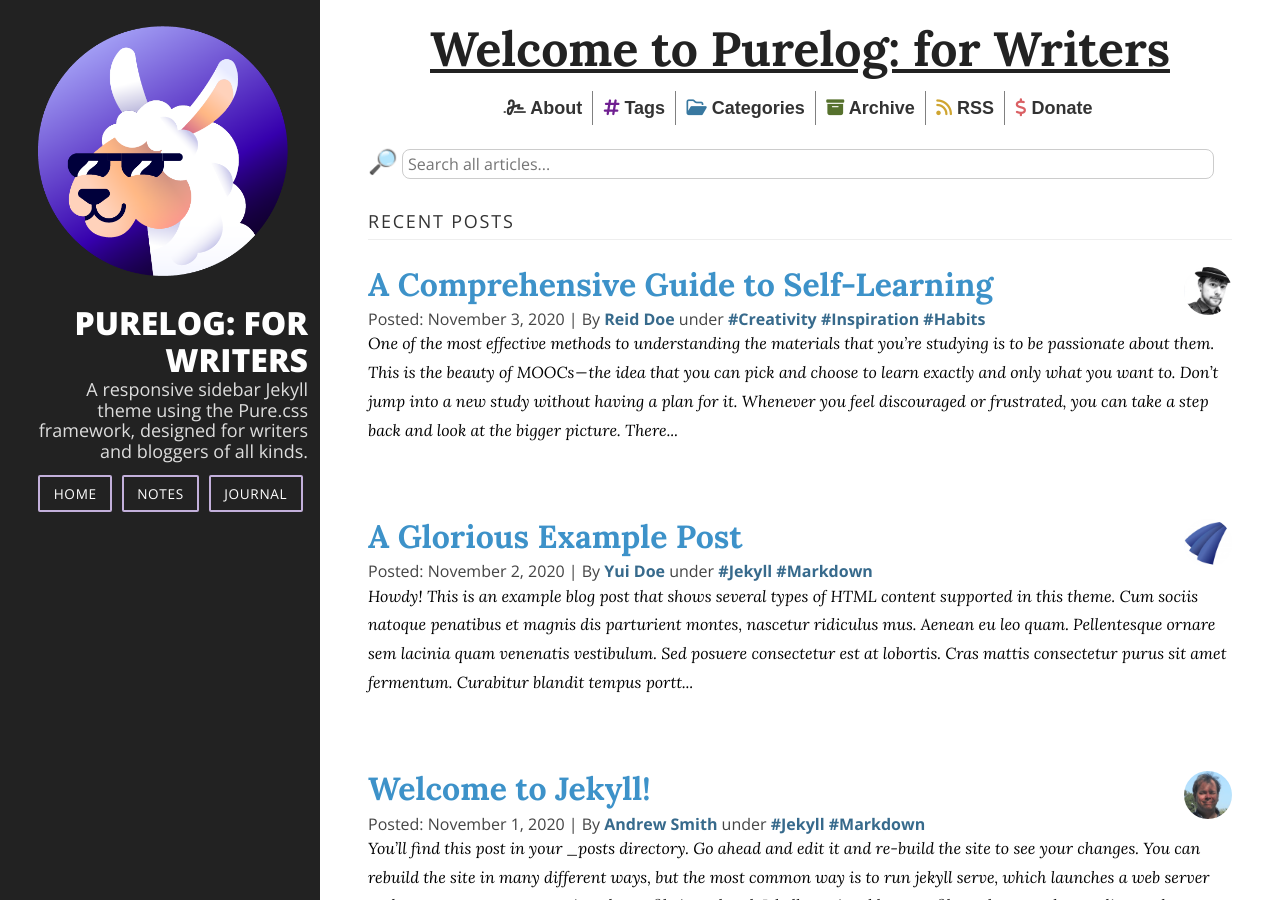
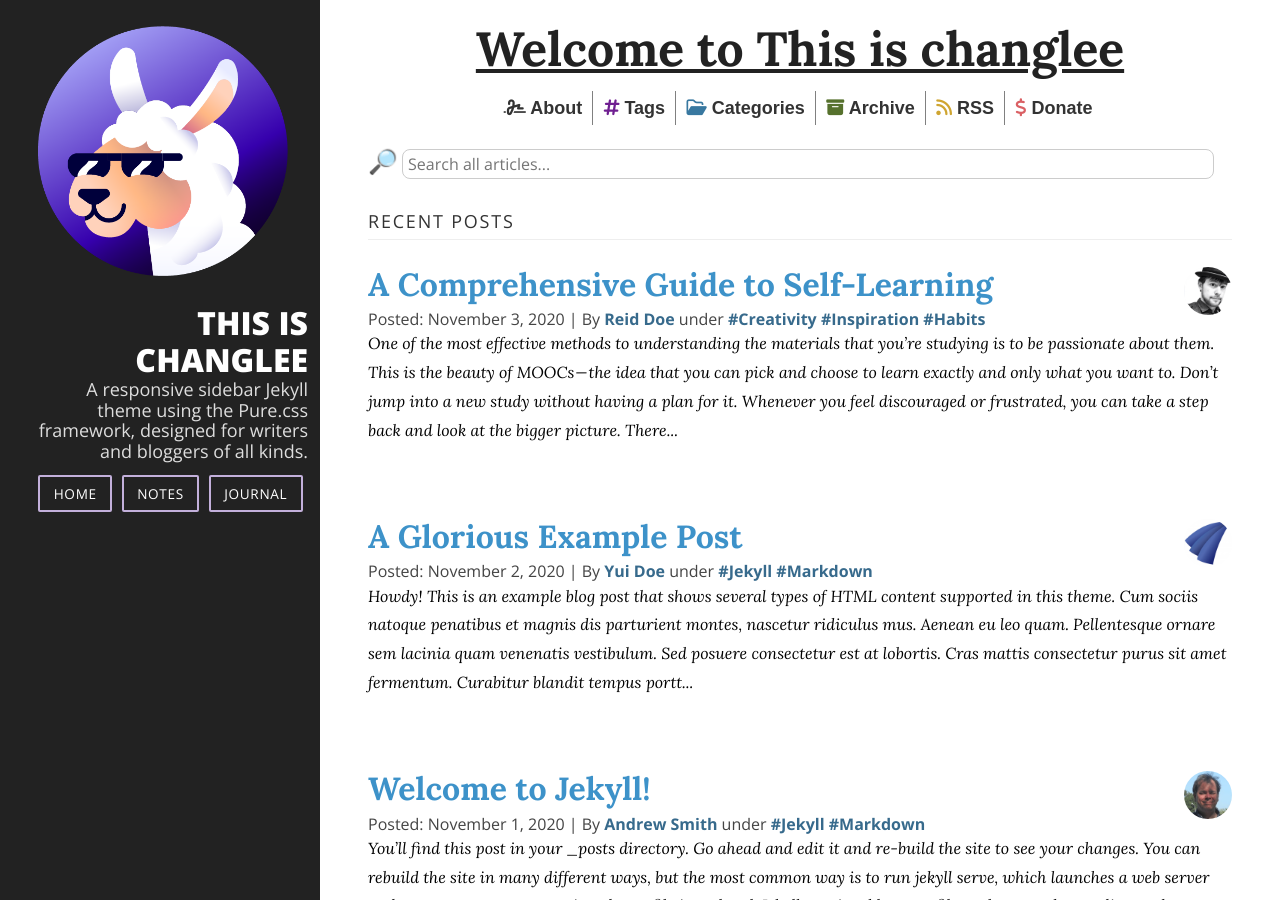
Before and after one commit to brennanbrown/purelog, a Jekyll site: the page built from index.html, in a window 1280 px wide and 900 px high. Built offline with Jekyll 4.4.1, drawn with Linux system fonts in a browser that asks for light colours; nearby versions of some CDN libraries; the list of posts is cut into pages by our own code.

Commit message:
Update _config.yml

```diff
--- a/_config.yml
+++ b/_config.yml
@@ -18,7 +18,7 @@
 # You can create any custom variable you would like, and they will be accessible
 # in the templates via {{ site.myvariable }}.
 
-title: "Purelog: for Writers"
+title: "This is changlee"
 email: mail@brennanbrown.ca
 description: >- # this means to ignore newlines until "baseurl:"
   A responsive sidebar Jekyll theme using the Pure.css framework,
```
